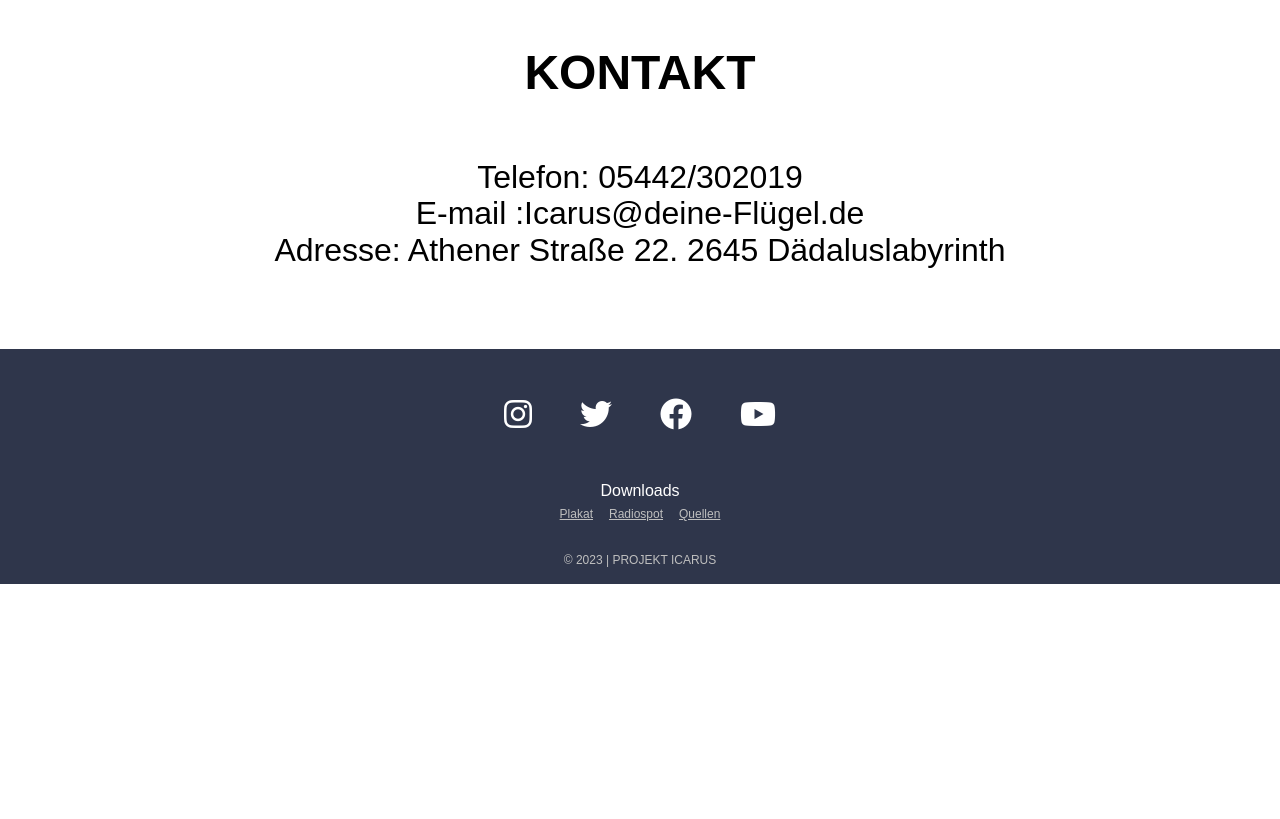
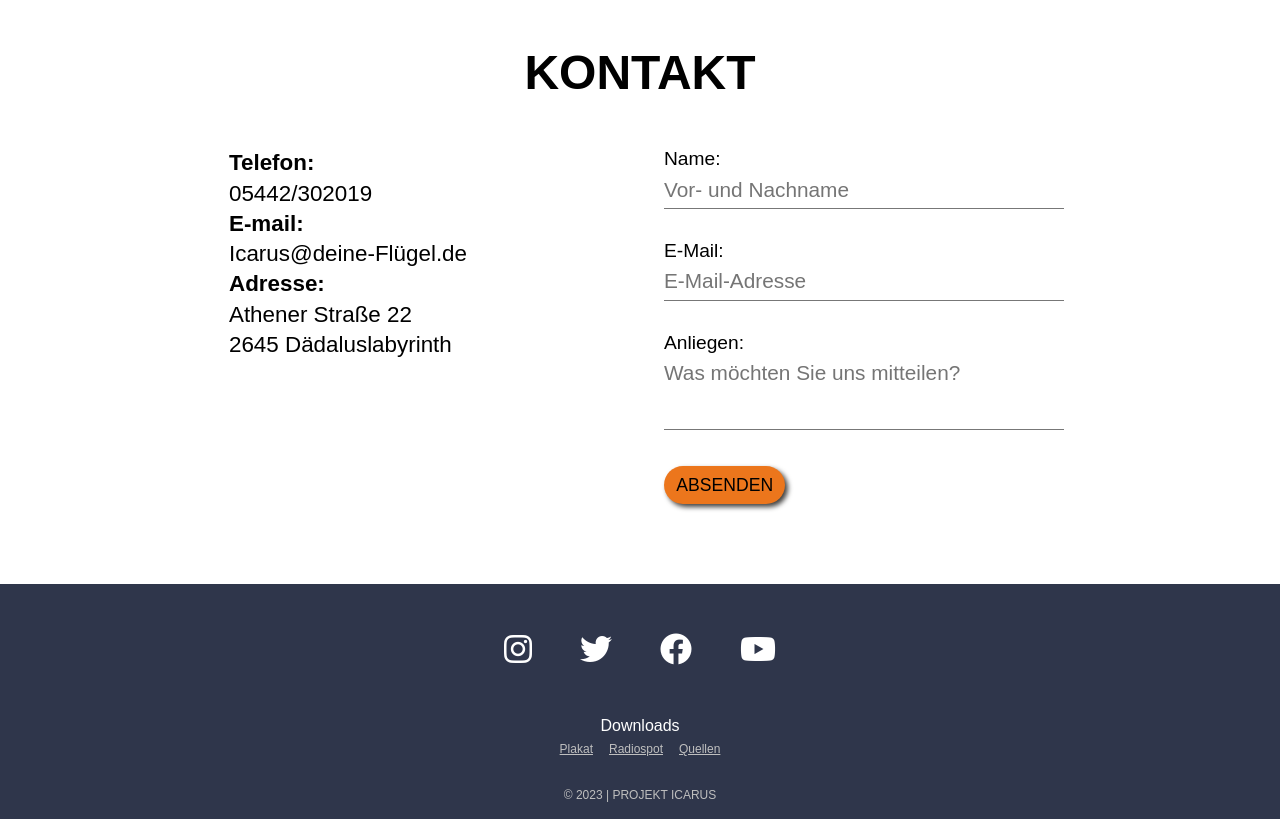
Before and after one commit to SkazuHD/Icarus, a plain HTML site: page index.html in a window 1280 px wide. Shown: the part 2663-3482 px from the top of the page. Before the commit the page ends 3247 px from the top, so only its background shows below. Drawn offline with Linux system fonts and the light colour scheme; a web font is replaced by a local one.

Commit message:
Kontakt Feld

```diff
--- a/css/style.css
+++ b/css/style.css
@@ -266,6 +266,45 @@ footer {
   font-size: 0.75rem;
   text-transform: uppercase;
 }
-.Adress_usw {
-  text-align: center;
+#contact {
+  margin-bottom: 3rem;
 }
+label {
+  font-size: 1.2rem;
+  padding-bottom: 0.5rem;
+}
+.data {
+  font-size: 1.4rem;
+  line-height: 1.35;
+  justify-self: center;
+}
+input,
+textarea {
+  line-height: 2.35rem;
+  font-size: 1.3rem;
+  margin-bottom: 1.95rem;
+  border: none;
+  border-bottom: 1px solid #777;
+  outline: none;
+  max-width: 25rem;
+  width: 100%;
+}
+textarea {
+  resize: none;
+  min-height: 2rem;
+}
+.flex-center {
+  align-items: center;
+  justify-content: center;
+  width: 100%;
+}
+.btn-submit {
+  padding-block: 0.5em;
+  padding-inline: 0.7em;
+  font-size: 1.1rem;
+  border-radius: 100vmax;
+  background-color: rgb(236, 118, 28);
+  border: none;
+  text-transform: uppercase;
+  box-shadow: 3px 3px 5px rgb(66, 65, 63);
+}
--- a/index.html
+++ b/index.html
@@ -213,12 +213,29 @@
 
         <div>
           <h2 class="title centered" id="contact">Kontakt</h2>
-          <h1 class="Adress_usw">
-            <br />
-            Telefon: 05442/302019<br />
-            E-mail :Icarus@deine-Flügel.de<br />
-            Adresse: Athener Straße 22. 2645 Dädaluslabyrinth
-          </h1>
+          <div class="equal-collumns">
+            <div class="data">
+              <b>Telefon: </b><br />
+              05442/302019<br />
+              <b>E-mail: </b><br />
+              Icarus@deine-Flügel.de<br />
+              <b>Adresse: </b><br />
+              Athener Straße 22 <br />
+              2645 Dädaluslabyrinth
+            </div>
+            <div class="form">
+              <label for=""> Name:</label> <br />
+              <input type="text" placeholder="Vor- und Nachname" /><br />
+              <label for="">E-Mail:</label> <br />
+              <input type="email" placeholder="E-Mail-Adresse" /><br />
+              <label for="">Anliegen:</label> <br />
+              <textarea placeholder="Was möchten Sie uns mitteilen?"></textarea
+              ><br />
+              <div class="flex-center">
+                <button type="submit" class="btn-submit">Absenden</button>
+              </div>
+            </div>
+          </div>
         </div>
       </div>
     </main>
```
